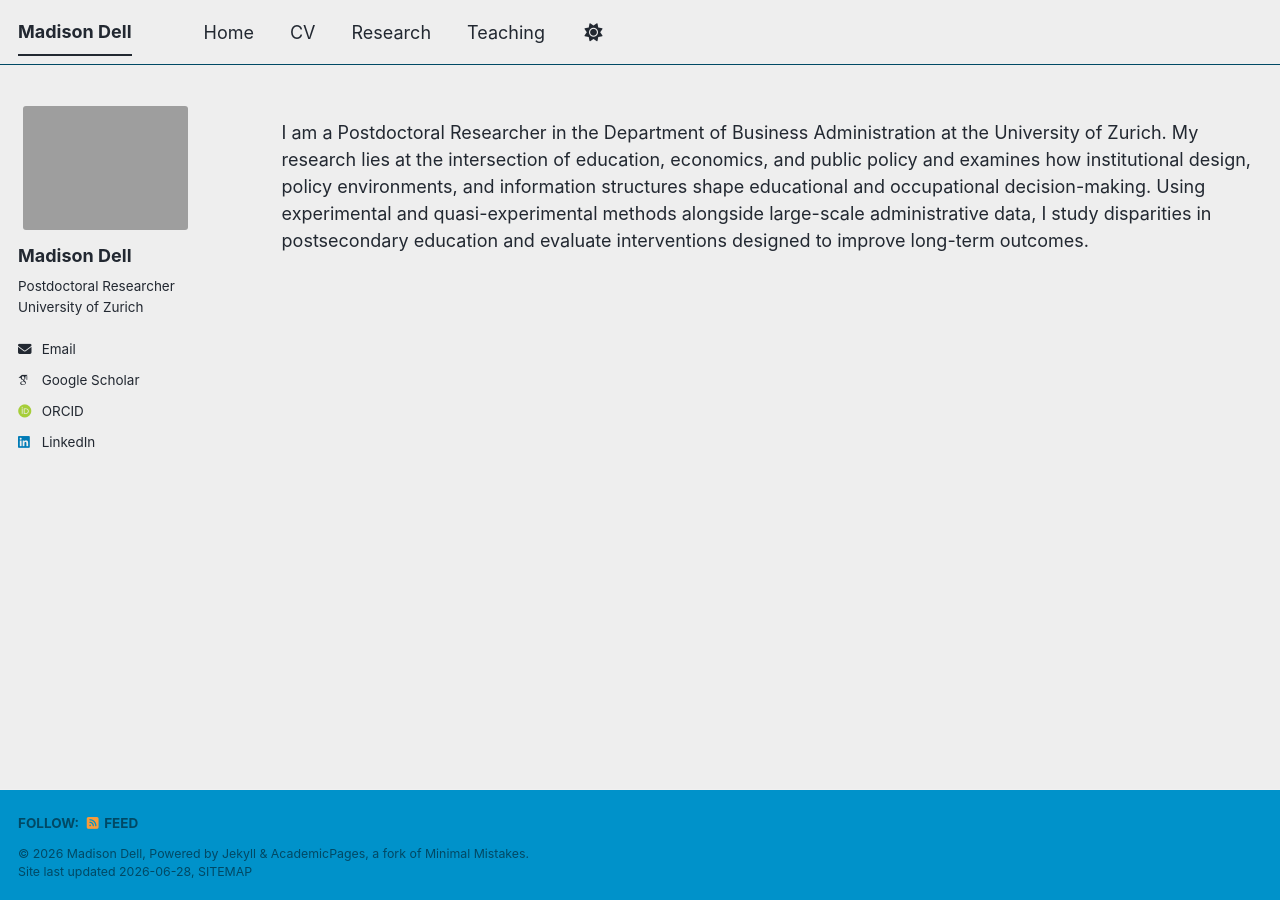
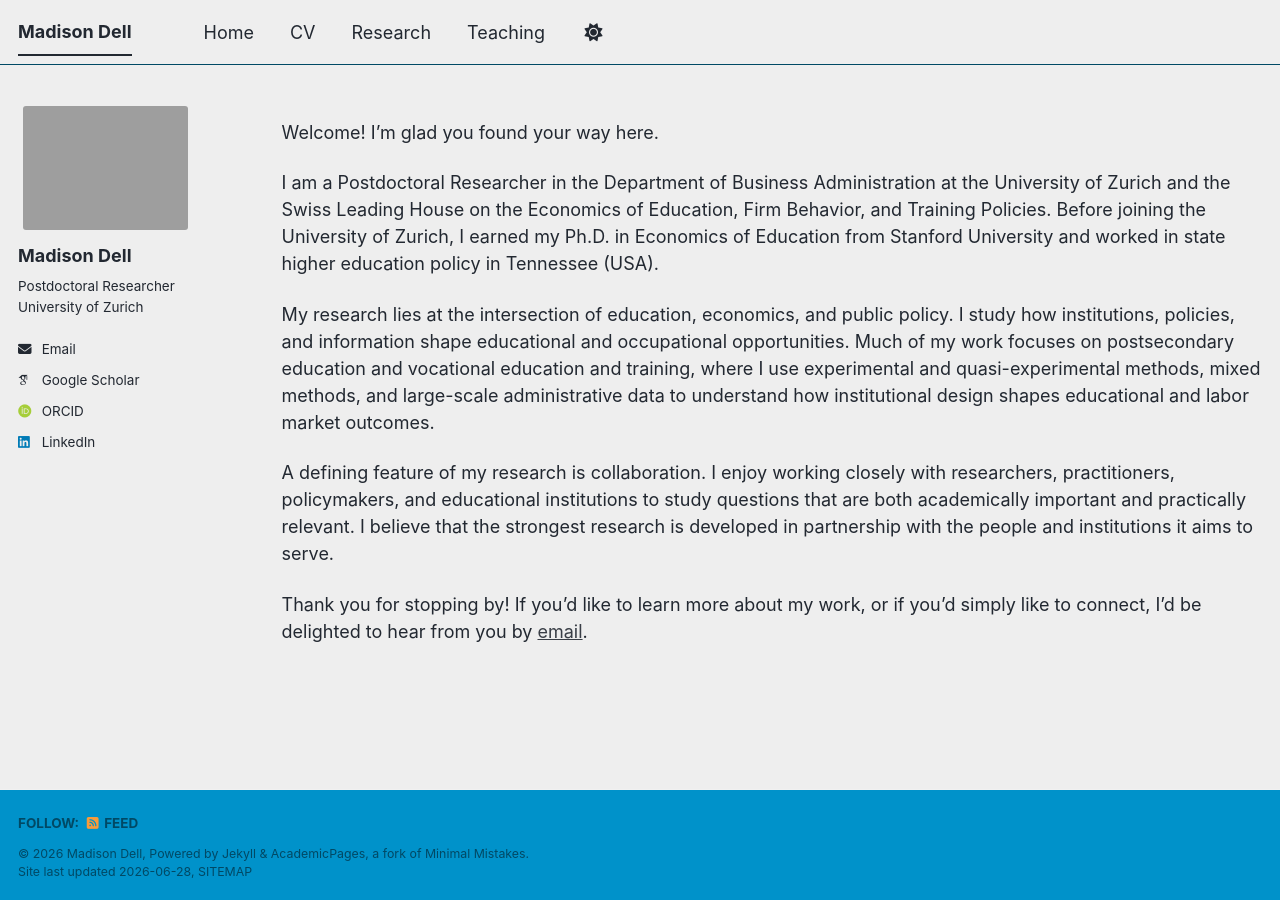
Before and after one commit to MadisonMDell/madisonmdell.github.io, a Jekyll site: the page built from _pages/about.md, in a window 1280 px wide. Built offline with Jekyll 4.4.1, drawn with Linux system fonts in a browser that asks for light colours; some web fonts are replaced; a script bundle is joined from its source files by our own code; library files that are not in the unit come from our copies.

Commit message:
Update about.md

```diff
--- a/_pages/about.md
+++ b/_pages/about.md
@@ -8,4 +8,12 @@ redirect_from:
   - /about.html
 ---
 
-I am a Postdoctoral Researcher in the Department of Business Administration at the University of Zurich. My research lies at the intersection of education, economics, and public policy and examines how institutional design, policy environments, and information structures shape educational and occupational decision-making. Using experimental and quasi-experimental methods alongside large-scale administrative data, I study disparities in postsecondary education and evaluate interventions designed to improve long-term outcomes.
+Welcome! I'm glad you found your way here.
+
+I am a Postdoctoral Researcher in the Department of Business Administration at the University of Zurich and the Swiss Leading House on the Economics of Education, Firm Behavior, and Training Policies. Before joining the University of Zurich, I earned my Ph.D. in Economics of Education from Stanford University and worked in state higher education policy in Tennessee (USA).
+
+My research lies at the intersection of education, economics, and public policy. I study how institutions, policies, and information shape educational and occupational opportunities. Much of my work focuses on postsecondary education and vocational education and training, where I use experimental and quasi-experimental methods, mixed methods, and large-scale administrative data to understand how institutional design shapes educational and labor market outcomes.
+
+A defining feature of my research is collaboration. I enjoy working closely with researchers, practitioners, policymakers, and educational institutions to study questions that are both academically important and practically relevant. I believe that the strongest research is developed in partnership with the people and institutions it aims to serve.
+
+Thank you for stopping by! If you'd like to learn more about my work, or if you'd simply like to connect, I'd be delighted to hear from you by [email](mailto:madison.dell@business.uzh.ch).
```
